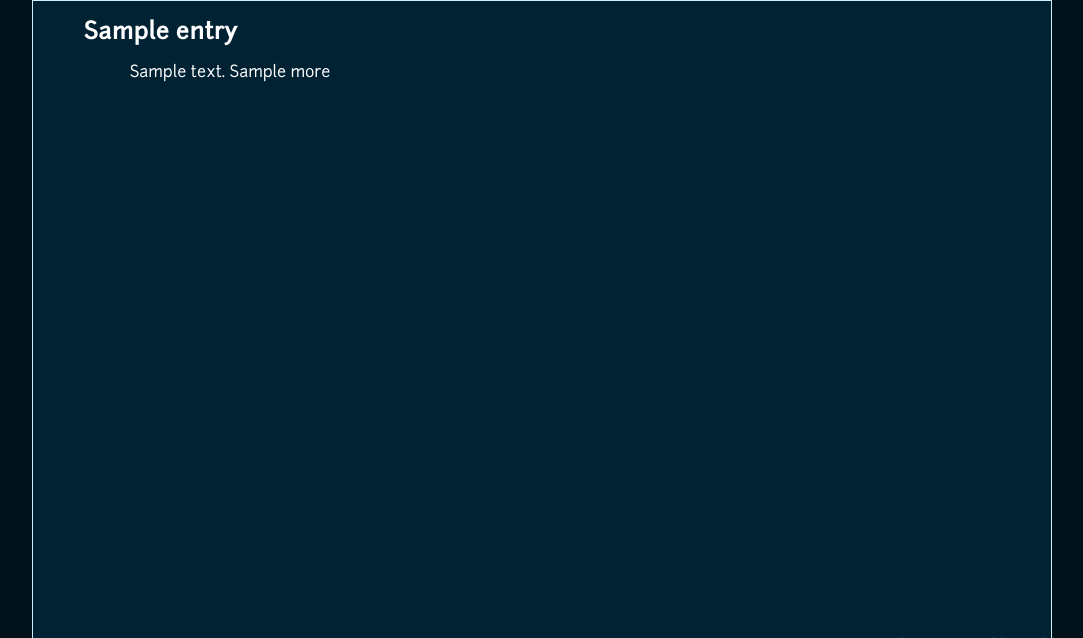
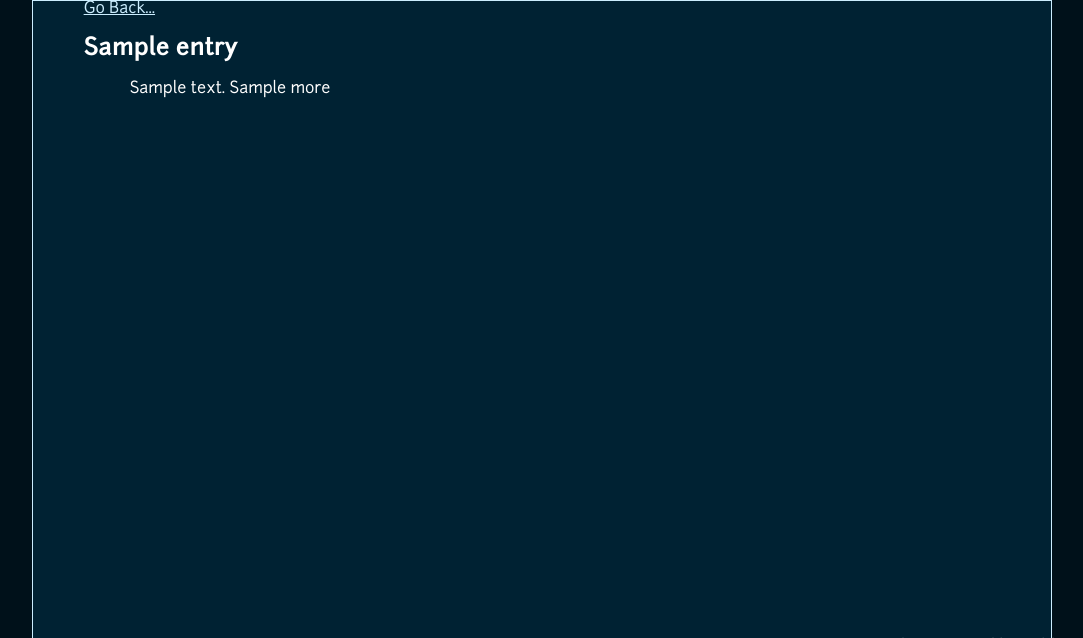
Before and after one commit to juniperlynx/jnp-3r.net, a Python web app: template templates/entry.html in a window 1280 px wide. Shown: the part 137-775 px from the top of the page, without its empty margins (98-1181 px from the left). Run offline with Jinja, Linux system fonts and the light colour scheme; the template is opened without the code that fills it: most values are stand-ins (such as "Sample title", 1, 10 or a date in 2020).

Commit message:
Add back link to blog entries

```diff
--- a/templates/entry.html
+++ b/templates/entry.html
@@ -13,6 +13,7 @@
     </header>
 
     <div class="content">
+        <a href="{{category.link}}">Go Back...</a>
         <h2>{{ entry.title }}</h2>
 
         <div class="inner-margins">
```
